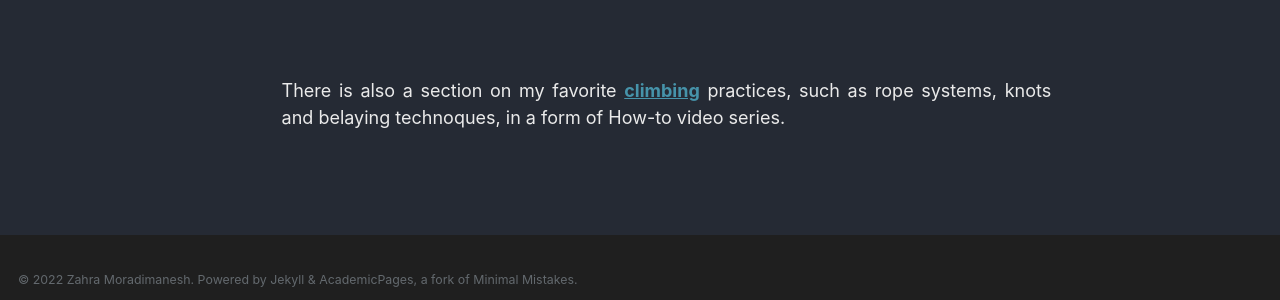
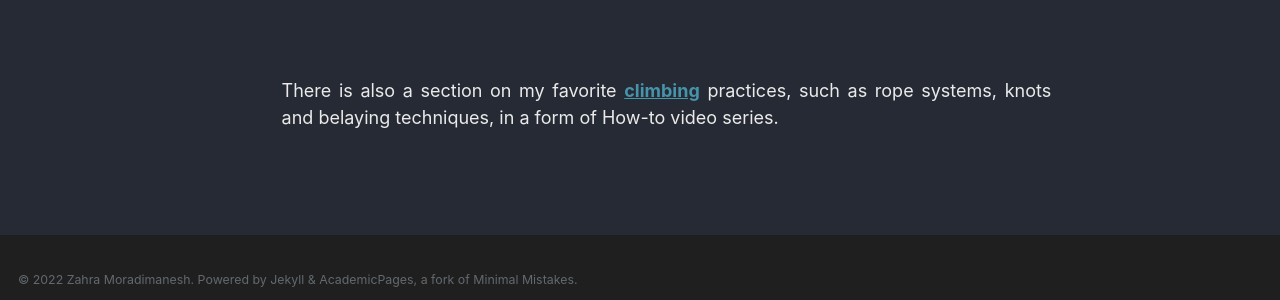
Before and after one commit to zahramor/zahramor.github.io, a Jekyll site: the page built from _pages/about.md, in a window 1280 px wide and 965 px high. Shown: the part 622-922 px from the top of the window. Built offline with Jekyll 4.4.1, drawn with Linux system fonts in a browser that asks for light colours; some web fonts are replaced.

Commit message:
Update about.md

```diff
--- a/_pages/about.md
+++ b/_pages/about.md
@@ -9,4 +9,4 @@ redirect_from:
 ---
 <p align="justify"> Here I summarize and review papers and books I read on my topics of interest, currently at the intersection of network science and neuroscience: <a href="https://zahramor.github.io/netneuro/"><b>Netneuro</b></a>, and the intersection of AI and neuroscience: <a href="https://zahramor.github.io/neuroai/"><b>NeuroAI</b></a>. I'm also quite interested in regularly deepening my undrestanding on math and programming <a href="https://zahramor.github.io/basics/"><b>basics</b></a>, as a necessary ground for my research.</p>
 <p align="center"><img align="center" src="https://zahramor.github.io/images/intersections.png"></p>
-<p align="justify">There is also a section on my favorite <a href="https://zahramor.github.io/climbing/"><b>climbing</b></a> practices, such as rope systems, knots and belaying technoques, in a form of How-to video series.</p>
+<p align="justify">There is also a section on my favorite <a href="https://zahramor.github.io/climbing/"><b>climbing</b></a> practices, such as rope systems, knots and belaying techniques, in a form of How-to video series.</p>
```
